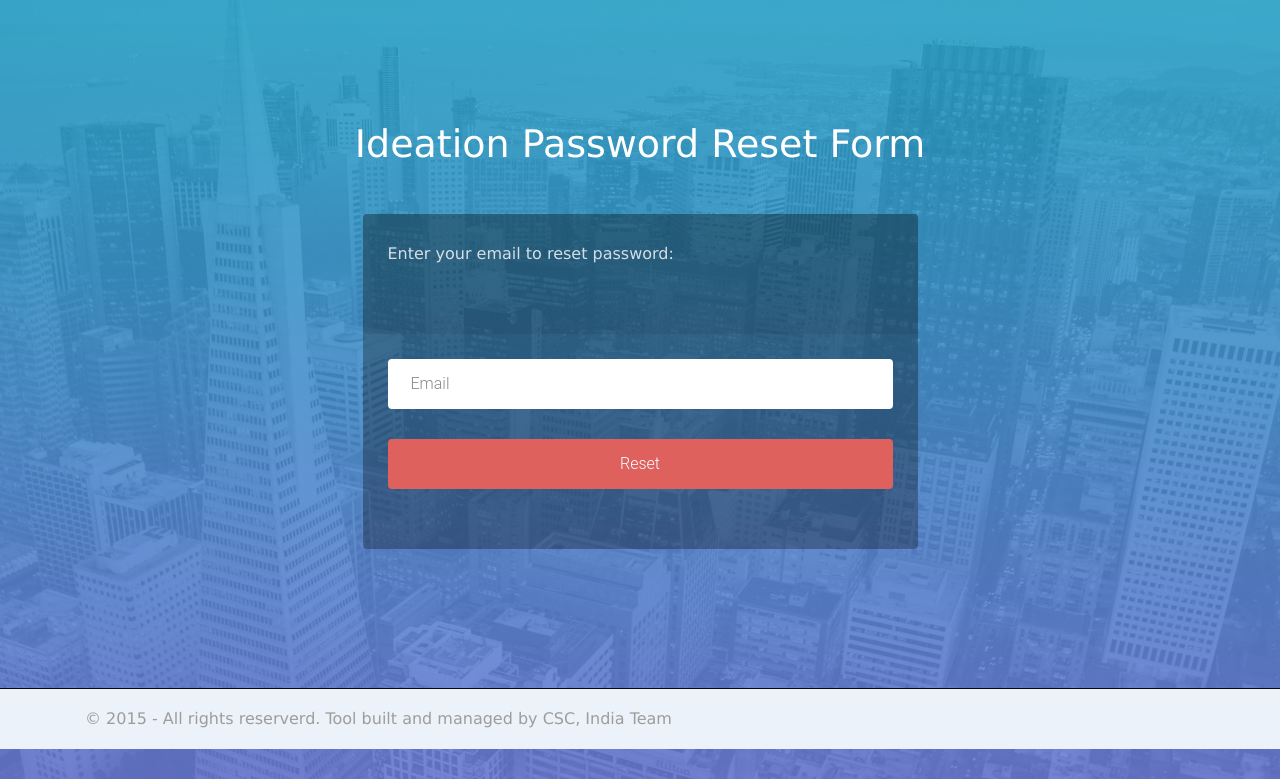
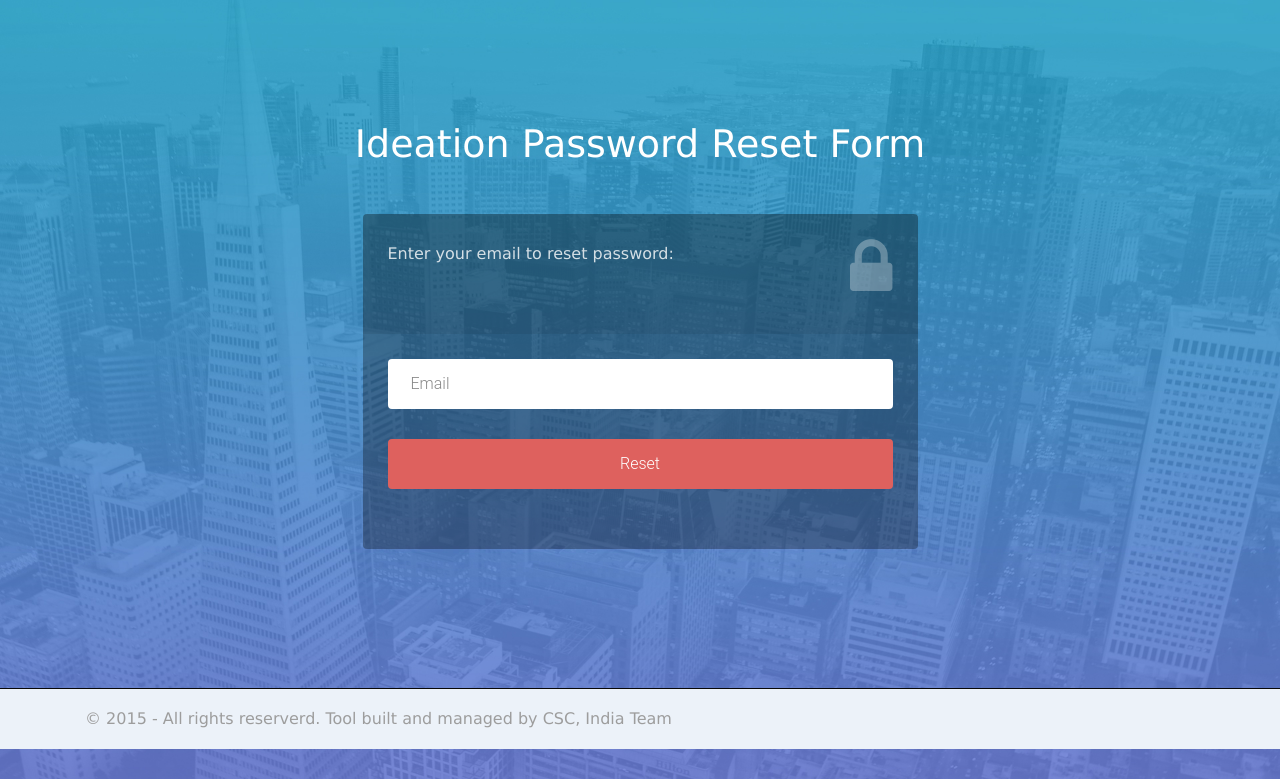
Before and after one commit to sankar-vema/py-skelton, a Django app: page /password-reset/ in a window 1280 px wide. Shown: the part 51-830 px from the top of the page. Run offline with Django 3.2, Linux system fonts and the light colour scheme; some libraries are stand-ins or nearby versions; some web fonts are replaced.

Commit message:
Repushing the changes again as chnages got overwritten in merging pull request - Changes added for User Story #27

```diff
--- a/templates/base_public.html
+++ b/templates/base_public.html
@@ -17,6 +17,7 @@
 
     <link rel="stylesheet" type="text/css" href="{% block stylesheet %}{% static 'css/main.css' %}{% endblock %}" />
     <link rel="stylesheet" type="text/css" href="{% block stylesheet1 %}{% static 'css/menu.css' %}{% endblock %}" />
+    <link rel="stylesheet" href="http://cdnjs.cloudflare.com/ajax/libs/font-awesome/4.4.0/css/font-awesome.min.css">
     <!-- HTML5 shim and Respond.js IE8 support of HTML5 elements and media queries -->
     <!--[if lt IE 9]>
       <script src="https://oss.maxcdn.com/html5shiv/3.7.2/html5shiv.min.js"></script>
```
